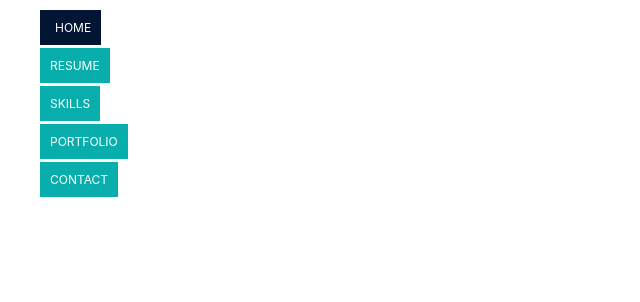
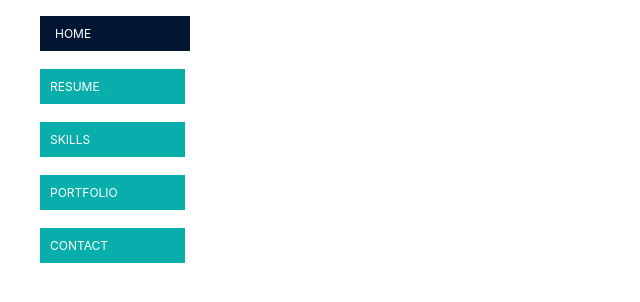
Before and after one commit to BilyanaBorislavova/bborislavova, a React (Create React App) app: page / in a window 1280 px wide. In both pictures the pointer is over the link "HOME". Shown: the top 302 px of the page, without its empty margins (0-640 px from the left). Built offline with nearby package versions, Linux system fonts and the light colour scheme.

Commit message:
Update generic-navigation-cta.scss

```diff
--- a/src/components/cta/generic-navigation-cta.scss
+++ b/src/components/cta/generic-navigation-cta.scss
@@ -1,4 +1,5 @@
 .generic-navigation-cta {
+    display: flex;
     background-color: #08aeac;
     color: #ffff;
     font-size: 12px;
@@ -7,6 +8,8 @@
     padding: 10px;
     transition: background-color 0.3s linear;
 
+    &:active,
+    &:focus,
     &:hover {
         background-color: #021533;
         padding-left: 15px;
```
